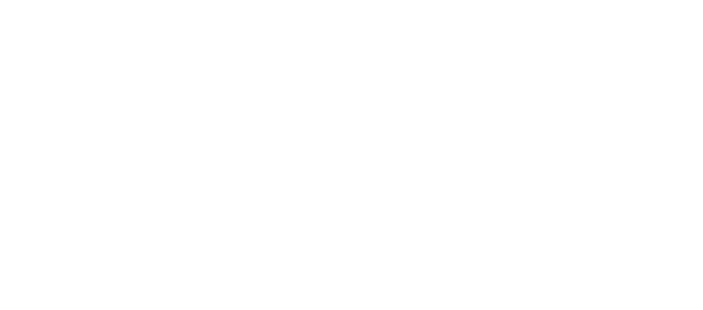
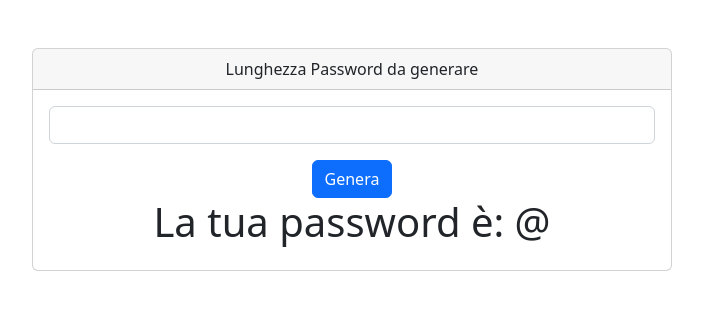
Before and after one commit to robertoraciti/php-strong-password-generator, a PHP site: page /?char=1 in a window 1280 px wide. Before the commit the part shown is empty. Shown: the top 310 px of the page, without its empty margins (288-991 px from the left). Run offline with PHP 8.4, Linux system fonts and the light colour scheme.

Commit message:
Milestone 1

```diff
--- a/index.php
+++ b/index.php
@@ -1,5 +1,43 @@
+<!-- Descrizione
+Dobbiamo creare una pagina che permetta ai nostri utenti di utilizzare il nostro generatore di password (abbastanza) sicure.
+L’esercizio è suddiviso in varie milestone ed è molto importante svilupparle in modo ordinato.
+
+Milestone 1
+Creare un form che invii in GET la lunghezza della password. Una nostra funzione utilizzerà questo dato per generare una password casuale
+ (composta da lettere, lettere maiuscole, numeri e simboli) da restituire all’utente.
+Scriviamo tutto (logica e layout) in un unico file index.php
+
+Milestone 2
+Verificato il corretto funzionamento del nostro codice, spostiamo la logica in un file functions.php che includeremo poi nella pagina principale
+
+Milestone 3 (BONUS)
+Invece di visualizzare la password nella index, effettuare un redirect ad una pagina dedicata che tramite $_SESSION recupererà la password da mostrare all’utente. -->
+
+
+<?php
+function generate_psw()
+{
+    $possible_char = 'ABCDEFGHIJKLMNOPQRSTUVWXYZabcdefghijklmnopqrstuvwxyz0123456789!@#$%^&*()';
+
+    $password = [];
+
+    $numb_of_char = (int) $_GET['char'];
+
+    $comb_char = strlen($possible_char) - 1;
+
+    for ($i = 0; $i < $numb_of_char; $i++) {
+        $random_psw = rand(0, $comb_char);
+        $password[] = $possible_char[$random_psw];
+    }
+
+    return implode($password);
+}
+
+?>
+
 <!DOCTYPE html>
 <html lang="en">
+
 <head>
     <meta charset="UTF-8">
     <meta name="viewport" content="width=device-width, initial-scale=1.0">
@@ -8,12 +46,32 @@
     <link rel="stylesheet" href="./css/style.css">
 
     <!-- BOOTSTRAP -->
-    <link href="https://cdn.jsdelivr.net/npm/bootstrap@5.2.3/dist/css/bootstrap.min.css" rel="stylesheet" integrity="sha384-rbsA2VBKQhggwzxH7pPCaAqO46MgnOM80zW1RWuH61DGLwZJEdK2Kadq2F9CUG65" crossorigin="anonymous">
+    <link href="https://cdn.jsdelivr.net/npm/bootstrap@5.2.3/dist/css/bootstrap.min.css" rel="stylesheet"
+        integrity="sha384-rbsA2VBKQhggwzxH7pPCaAqO46MgnOM80zW1RWuH61DGLwZJEdK2Kadq2F9CUG65" crossorigin="anonymous">
 
     <!-- FONT AWESOME -->
-    <link rel="stylesheet" href="https://cdnjs.cloudflare.com/ajax/libs/font-awesome/6.4.2/css/all.min.css" integrity="sha512-z3gLpd7yknf1YoNbCzqRKc4qyor8gaKU1qmn+CShxbuBusANI9QpRohGBreCFkKxLhei6S9CQXFEbbKuqLg0DA==" crossorigin="anonymous" referrerpolicy="no-referrer" />
+    <link rel="stylesheet" href="https://cdnjs.cloudflare.com/ajax/libs/font-awesome/6.4.2/css/all.min.css"
+        integrity="sha512-z3gLpd7yknf1YoNbCzqRKc4qyor8gaKU1qmn+CShxbuBusANI9QpRohGBreCFkKxLhei6S9CQXFEbbKuqLg0DA=="
+        crossorigin="anonymous" referrerpolicy="no-referrer" />
 </head>
+
 <body>
+    <div class="mt-5 text-center">
+        <div class="card w-50 m-auto">
+            <div class="card-header">Lunghezza Password da generare</div>
+            <div class="card-body">
+                <form method="get">
+                    <input type="number" name="char" id="char" class="form-control" min="1" max="20">
+                    <button class="btn btn-primary mt-3">Genera</button>
+                </form>
+                <h1>
+                    La tua password è:
+                    <?php echo generate_psw() ?>
+                </h1>
 
+            </div>
+        </div>
+    </div>
 </body>
+
 </html>
```
